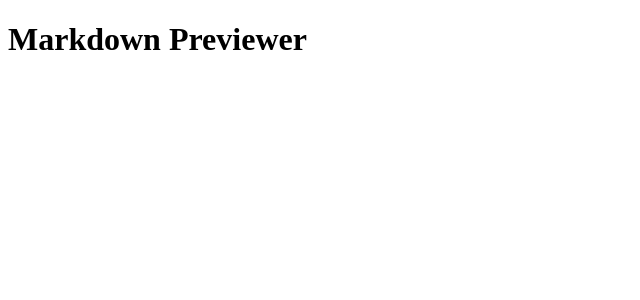
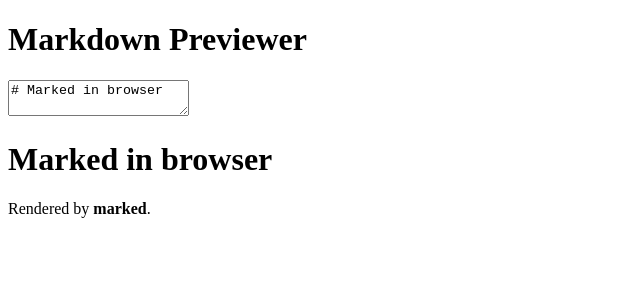
Before and after one commit to YuliyaU/markdownPreviewer, a React app: page / in a window 1280 px wide. Shown: the top 300 px of the page, without its empty margins (0-640 px from the left). Built offline with nearby package versions, Linux system fonts and the light colour scheme; the HTML template or start-up script is replaced by a standard one.

Commit message:
Displays a converted default state

```diff
--- a/package.json
+++ b/package.json
@@ -23,6 +23,7 @@
   "homepage": "https://github.com/YuliyaU/markdownPreviewer#readme",
   "dependencies": {
     "express": "^4.16.2",
+    "marked": "^0.3.12",
     "react": "^16.2.0",
     "react-dom": "^16.2.0"
   },
--- a/src/components/App.js
+++ b/src/components/App.js
@@ -1,7 +1,10 @@
+import {Previewer} from './Previewer';
+
 export const App = () => {
     return (
         <div>
             <h1>Markdown Previewer</h1>
+            <Previewer />
         </div>
     );
 };
--- /dev/null
+++ b/src/components/Previewer.js
@@ -0,0 +1,34 @@
+import {Component} from "react";
+import marked from 'marked';
+
+export class Previewer extends Component {
+    constructor(props) {
+        super(props);
+        this.state = {
+            textToConvert: '# Marked in browser\n\nRendered by **marked**.'
+        };
+//        this.convertMarkdown = this.convertMarkdown.bind(this);
+    }
+
+    // convertMarkdown() {
+    //     // this.setState({
+    //     //     textToConvert: _input
+    //     // });
+    //     document.getElementById('preview-field').innerHTML =
+    //         marked(this.state.textToConvert);
+    // }
+
+    componentDidMount() {
+        document.getElementById('preview-field').innerHTML =
+            marked(this.state.textToConvert);
+    }
+
+    render() {
+        return (
+            <form>
+                <textarea defaultValue={this.state.textToConvert}/>
+                <output id="preview-field"/>
+            </form>
+        );
+    }
+}
```
Also changed, not shown: 1 other file (tests, documents, lock files or other folders).
